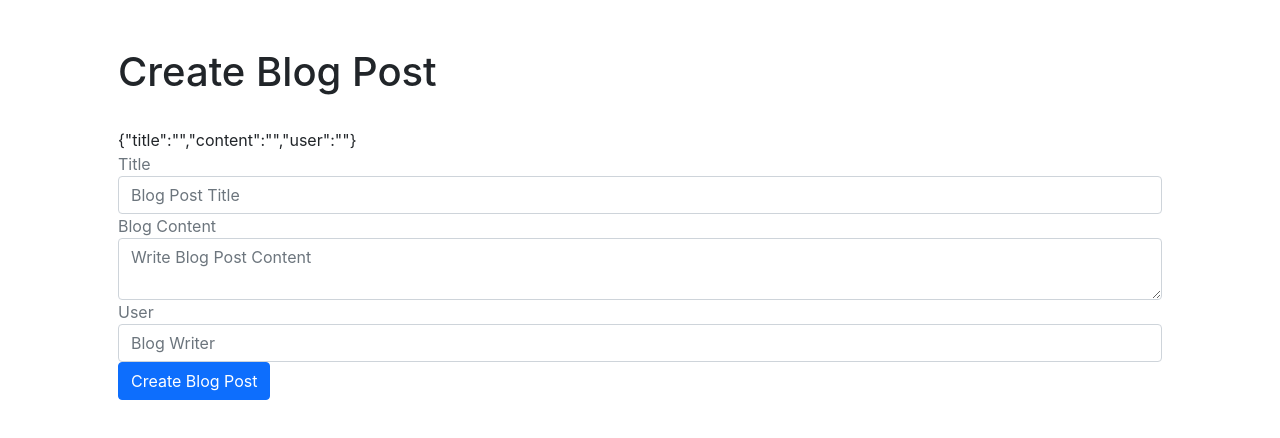
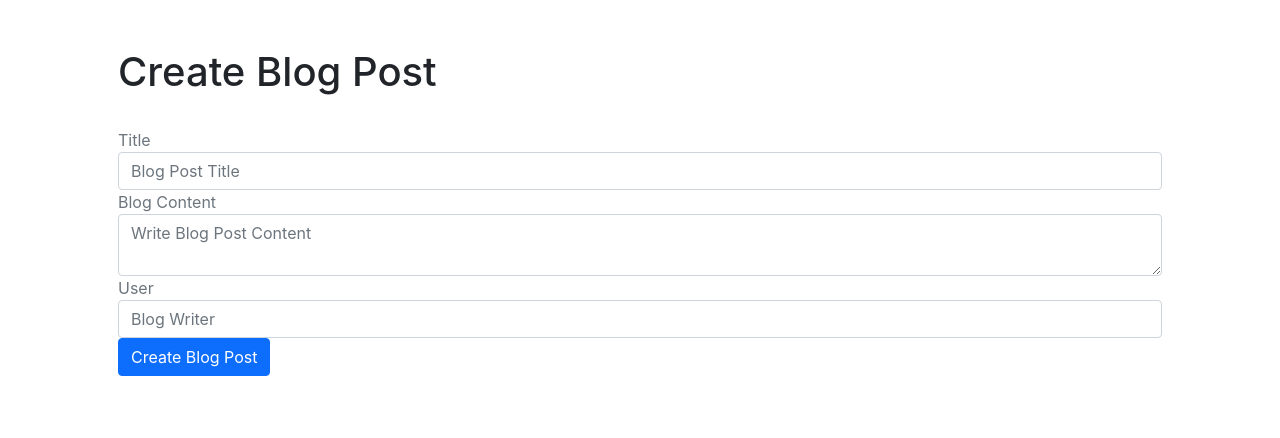
Before and after one commit to Mad-cyber/Secure_App_Project, a React (Create React App) app in the folder client/: page /create in a window 1280 px wide. Shown: the top 438 px of the page. Built offline with nearby package versions, Linux system fonts and the light colour scheme.

Commit message:
update to create post and API connection

```diff
--- a/client/src/Create.js
+++ b/client/src/Create.js
@@ -54,7 +54,6 @@ const Create = () => {
         <div className="container p-5">
             <h1> Create Blog Post</h1>
             <br />
-            {JSON.stringify(state)}
             <form onSubmit={handleSubmit}>
                 <div className='form-group'>
                     <label className='text-muted'>Title</label>
```
